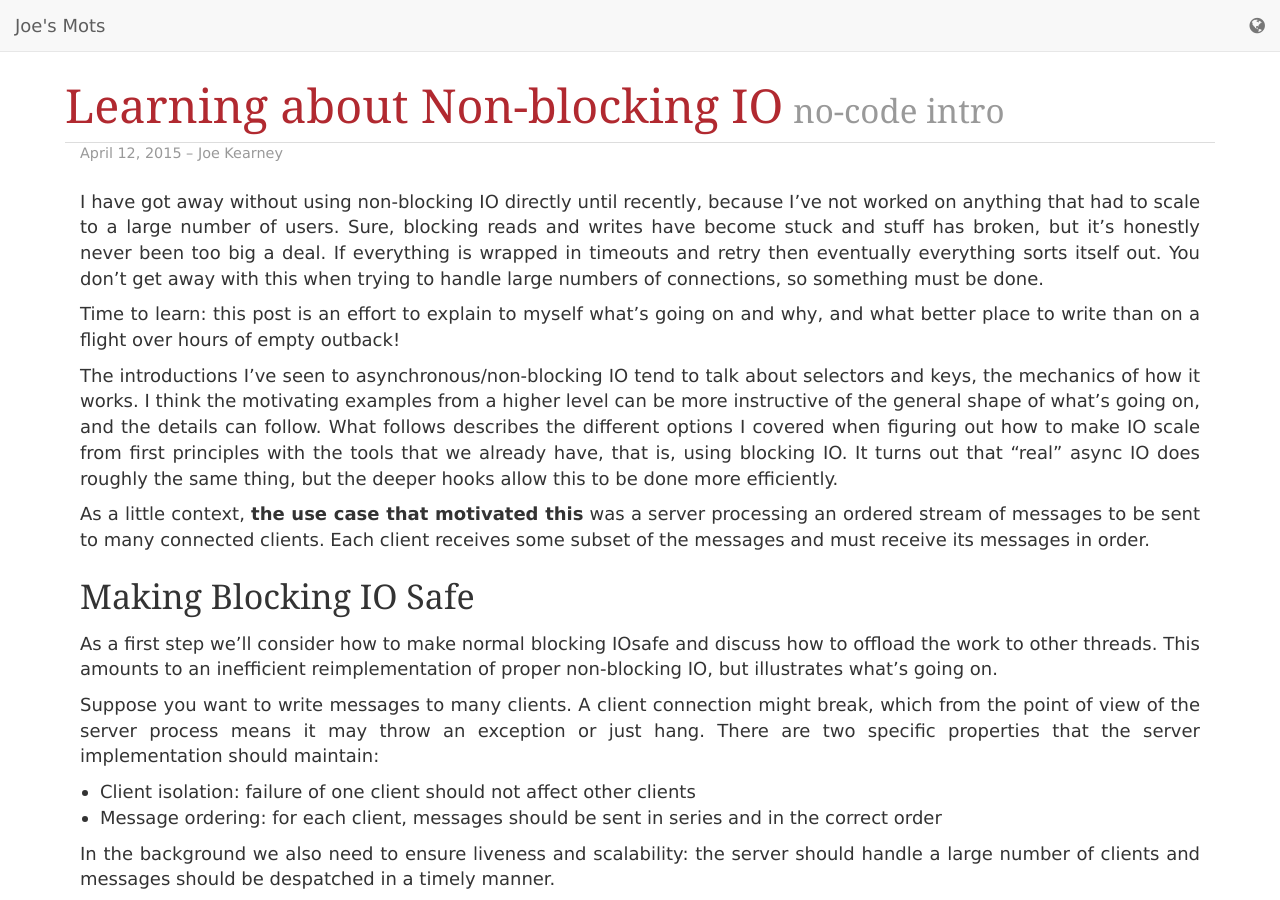
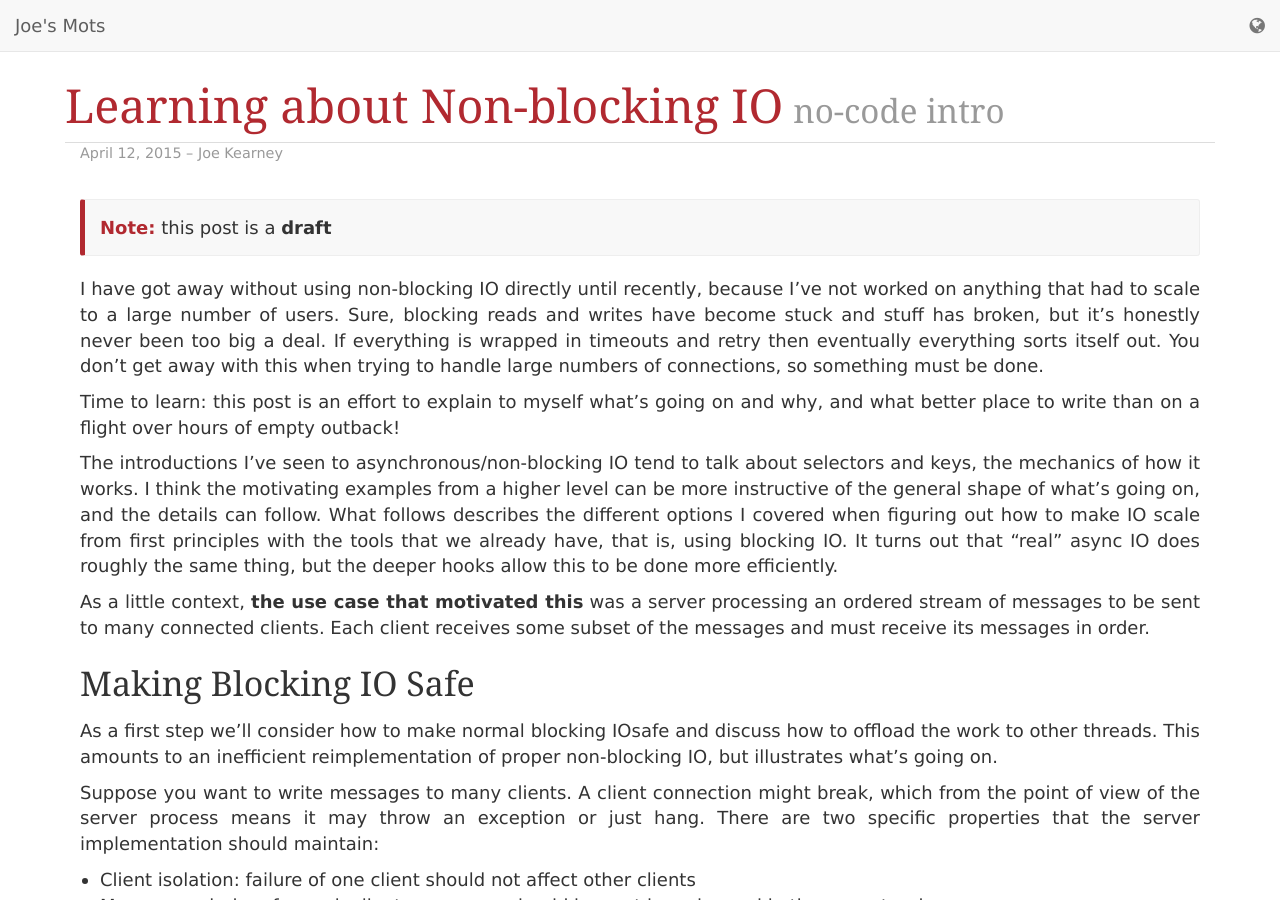
Before and after one commit to joekearney/joekearney.github.io, a Jekyll site: the page built from _posts/2015-04-12-nonblocking-io.md, in a window 1280 px wide and 900 px high. Built offline with Jekyll 4.4.1, drawn with Linux system fonts in a browser that asks for light colours; some web fonts are replaced.

Commit message:
draft nonblocking io post

```diff
--- a/_posts/2015-04-12-nonblocking-io.md
+++ b/_posts/2015-04-12-nonblocking-io.md
@@ -6,6 +6,7 @@ categories:
 - work
 tags:
 - interesting
+- draft
 author: Joe Kearney
 ---
 
```
